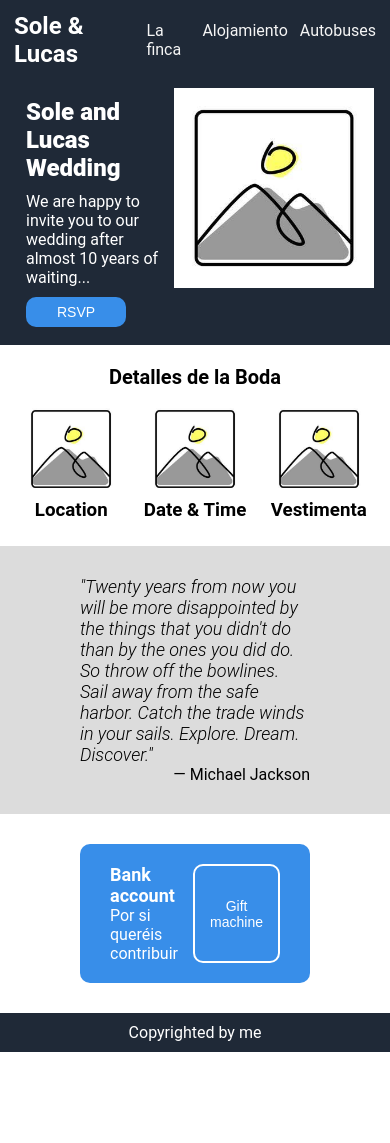
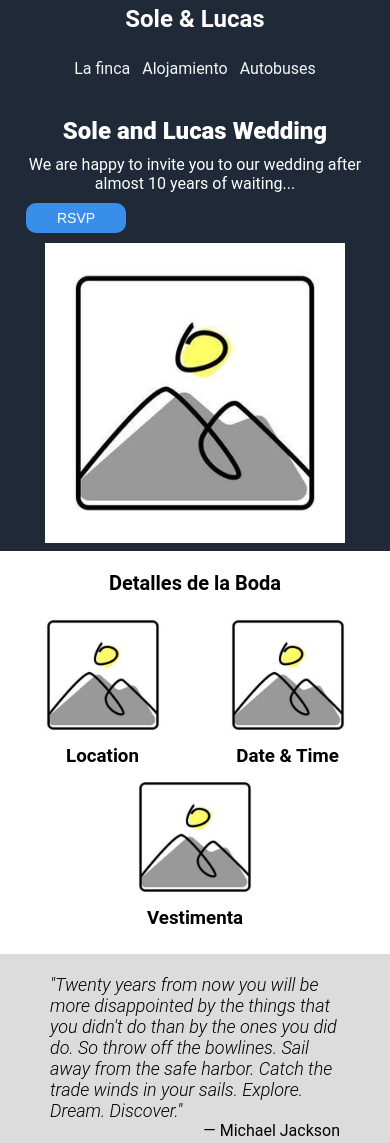
Before and after one commit to lucasVE-dev/Sole-and-Lucas-Wedding-Website, a plain HTML site: page index.html in a window 390 px wide. Shown: the top 1143 px of the page. Before the commit the page ends 1052 px from the top, so only its background shows below. Drawn offline with Linux system fonts and the light colour scheme.

Commit message:
Added some changes on dimesion as well as media query to implement certain rules based on screen size

```diff
--- a/style.css
+++ b/style.css
@@ -13,7 +13,7 @@ a {
 
 button {
     padding: 7px 15px;
-    font-size: 14px;
+    font-size: 0.875rem;
     border-radius: 10px;
     border: 0px;
 }
@@ -29,7 +29,7 @@ button {
 }
 
 .brand {
-    font-size: 24px;
+    font-size: 1.5rem;
     font-weight: 700;
     margin: 0;
 }
@@ -58,7 +58,7 @@ button {
 }
 
 .hero-title {
-    font-size: 24px;
+    font-size: 1.5rem;
     font-weight: 800;
     margin: 0;
 }
@@ -68,8 +68,9 @@ button {
 }
 
 .hero-image {
-    width: 300px;
-    height: 200px;
+    max-width: 300px;
+    width: 100%;
+    height: auto;
 }
 
 .rsvp-button {
@@ -88,7 +89,7 @@ button {
 .details-heading {
     display: flex;
     justify-content: center;
-    font-size: 20px;
+    font-size: 1.25rem;
     padding: 10px 0;
     margin: 0;
 }
@@ -96,6 +97,7 @@ button {
 .details-grid {
     display: flex;
     justify-content: space-around;
+    flex-wrap: wrap;
 }
 
 .detail-card {
@@ -105,8 +107,9 @@ button {
 }
 
 .detail-image {
-    width: 100px;
-    height: 100px;
+    max-width: 140px;
+    width: 100%;
+    height: auto;
 }
 
 .detail-title {
@@ -130,7 +133,7 @@ button {
 
 .quote-text {
     font-style: italic;
-    font-size: 18px;
+    font-size: 1.125rem;
     color: black;
     font-weight: 300;
     margin: 0;
@@ -155,7 +158,7 @@ button {
 }
 
 .gift-heading {
-    font-size: 18px;
+    font-size: 1.125rem;
     font-weight: 700;
     margin: 0;
 }
@@ -183,3 +186,27 @@ button {
     color: white;
     margin: 0;
 }
+
+@media (max-width: 768px) {
+    .gift-section {
+        margin: 20px 30px;
+    }
+
+    .quote-section {
+        padding: 20px 20px;
+    }
+}
+
+@media (max-width: 480px) {
+    .hero {
+        flex-direction: column;
+        align-items: center;
+        text-align: center;
+    }
+
+    .site-header {
+        flex-direction: column;
+        align-items: center;
+        gap: 10px;
+    }
+}
```
